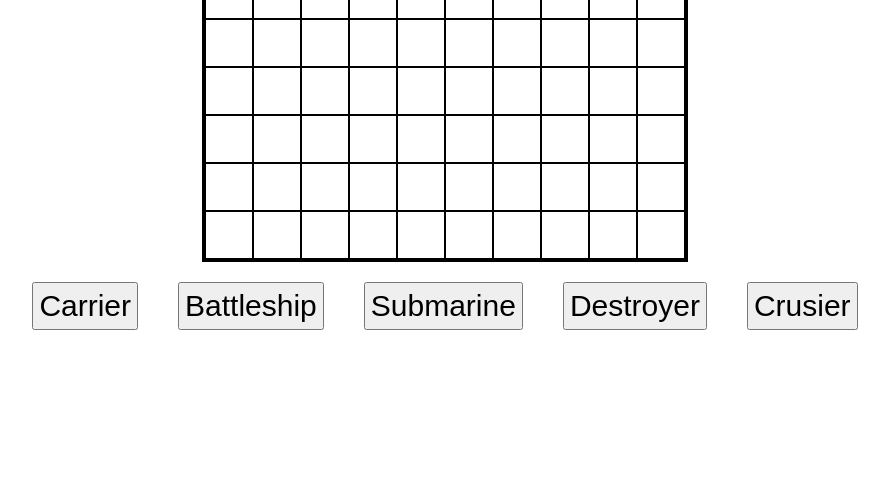
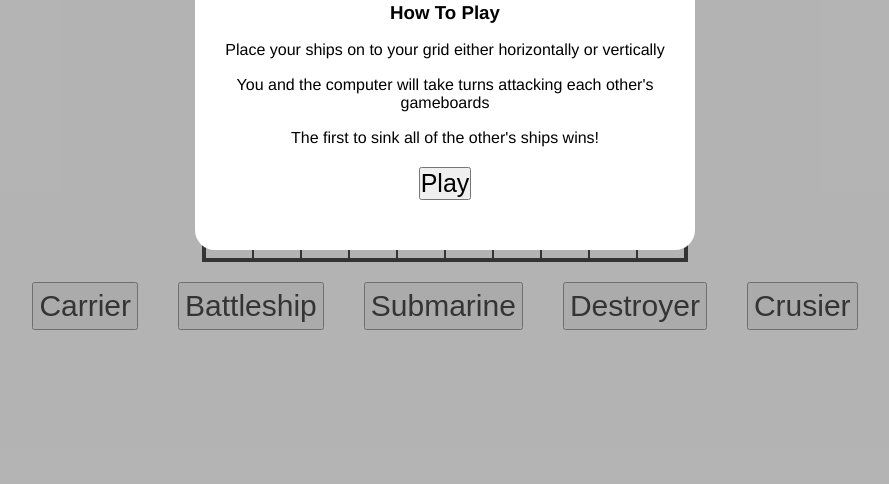
Before and after one commit to ArjunSaili1/battleship, a website built with webpack: page dist/index.html in a window 1280 px wide. Shown: the part 316-800 px from the top of the page, without its empty margins (195-1084 px from the left). Built offline with nearby package versions, Linux system fonts and the light colour scheme.

Commit message:
Create basic start card

```diff
--- a/src/displayControl/placeShipDisplay.js
+++ b/src/displayControl/placeShipDisplay.js
@@ -1,7 +1,6 @@
 import {game} from '../index';
 
 import {displayControl} from './attackPage';
-
 
 const placeShipDisplay = (() => {
 
--- /dev/null
+++ b/src/displayControl/popUps.js
@@ -0,0 +1,72 @@
+
+const popUps = (()=>{
+
+    let currentPopUp;
+
+    function createStartPopUp(){
+        const template = createPopUpTemplate();
+        const templateContainer = template.children[0].children[0];
+        const startHeading = document.createElement("h1");
+        startHeading.id = "start-title";
+        startHeading.textContent = "Welcome to Battleship";
+        const startInfoContainer = document.createElement("div");
+        startInfoContainer.classList.add("start-info-container");
+        const instructionsContainer = document.createElement('div');
+        instructionsContainer.id = "instructions-container"
+        const instructionsHeadingContainer = document.createElement('div');
+        instructionsHeadingContainer.classList.add("flex-center");
+        const instructionsHeading = document.createElement("h3");
+        instructionsHeading.textContent = "How To Play";
+        const howToPlayContainer = document.createElement('div');
+        howToPlayContainer.classList.add("how-to-play-container");
+        const howToPlay = document.createElement('ul');
+        howToPlay.id = "how-to-play";
+        const howToPlayOne = document.createElement('li');
+        howToPlayOne.textContent = "Place your ships on to your grid either horizontally or vertically";
+        const howToPlayTwo = document.createElement('li');
+        howToPlayTwo.textContent = "You and the computer will take turns attacking each other's gameboards";
+        const howToPlayThree = document.createElement('li');
+        howToPlayThree.textContent = "The first to sink all of the other's ships wins!";
+        const playBtnContainer = document.createElement('div');
+        playBtnContainer.classList.add('play-btn-container');
+        const playBtn = document.createElement("button");
+        playBtn.textContent = "Play";
+        playBtn.classList.add("play-btn");
+        playBtn.addEventListener("click", removePopUp);
+        playBtnContainer.appendChild(playBtn);
+        howToPlay.appendChild(howToPlayOne);
+        howToPlay.appendChild(howToPlayTwo);
+        howToPlay.appendChild(howToPlayThree);
+        howToPlayContainer.appendChild(howToPlay);
+        instructionsHeadingContainer.appendChild(instructionsHeading)
+        instructionsContainer.appendChild(instructionsHeadingContainer);
+        instructionsContainer.appendChild(howToPlayContainer);
+        startInfoContainer.appendChild(instructionsContainer);
+        startInfoContainer.appendChild(playBtnContainer)
+        templateContainer.appendChild(startHeading);
+        templateContainer.appendChild(startInfoContainer)
+        document.body.appendChild(template)
+    }
+
+    function createPopUpTemplate(){
+        const popUpBack = document.createElement('div');
+        popUpBack.classList.add("pop-up-background")
+        const popUp = document.createElement("div");
+        popUp.classList.add("pop-up");
+        const popUpContentContainer = document.createElement("div");
+        popUpContentContainer.classList.add("pop-up-container");
+        popUp.appendChild(popUpContentContainer);
+        popUpBack.appendChild(popUp);
+        currentPopUp = popUpBack;
+        return(popUpBack);
+    }
+
+    function removePopUp(){
+        currentPopUp.remove();
+    }
+
+    return {createStartPopUp}
+
+})()
+
+export {popUps}
--- a/src/index.js
+++ b/src/index.js
@@ -1,6 +1,7 @@
 import {Player, Computer} from './player';
 import {displayControl} from './displayControl/attackPage';
 import {placeShipDisplay} from './displayControl/placeShipDisplay';
+import { popUps } from './displayControl/popUps';
 
 const game = (() => {
 
@@ -15,6 +16,7 @@ const game = (() => {
     player.setEnemyBoard(computerPlayer.gameboard);
     computerPlayer.placeAllShips();
     placeShipDisplay.renderPlaceShip(player.gameboard);
+    popUps.createStartPopUp();
     currentPage = placeShipDisplay;
     currentPlayer = player;
   }
--- a/src/styles.css
+++ b/src/styles.css
@@ -1,6 +1,10 @@
 * {
     margin: 0;
     padding: 0;
+}
+
+body{
+    font-family: Helvetica, sans-serif;
 }
 
 @media only screen and (max-width: 1200px) {
@@ -84,3 +88,80 @@
     padding: 5px;
     font-size: 30px;
 }
+
+#content-container{
+    position: absolute;
+    width: 100%;
+}
+
+.pop-up-background{
+    display: flex;
+    align-items: center;
+    justify-content: center;
+    position: absolute;
+    width: 100%;
+    height: 100%;
+    background-color: rgba(105,105,105,0.5);
+}
+
+.pop-up{
+    width: 500px;
+    border-radius: 20px;
+    background-color: white;
+}
+
+.pop-up-container{
+    padding: 6%;
+    display: flex;
+    justify-content: center;
+    flex-direction: column;
+}
+
+.start-info-container{
+    width: 100%;
+    height: 100%;
+    display: flex;
+    flex-direction: column;
+    justify-content: center;
+    margin-top: 4%;
+}
+
+#start-title{
+    text-align: center;
+}
+
+
+.flex-center{
+    display: flex;
+    justify-content: center;
+}
+
+.how-to-play-container{
+    display: flex;
+    align-items: center;
+}
+
+#instructions-container{
+    display: flex;
+    align-items: center;
+    flex-direction: column;
+    gap: 17px;
+}
+
+#how-to-play{
+    display: flex;
+    flex-direction: column;
+    gap:17px;
+    text-align: center;
+    list-style-type: none;
+}
+
+.play-btn-container{
+    display: flex;
+    justify-content: center;
+    margin: 20px;
+}
+
+.play-btn{
+    font-size: 25px;
+}
```
Also changed, not shown: dist/bundle.js, dist/index.html.
